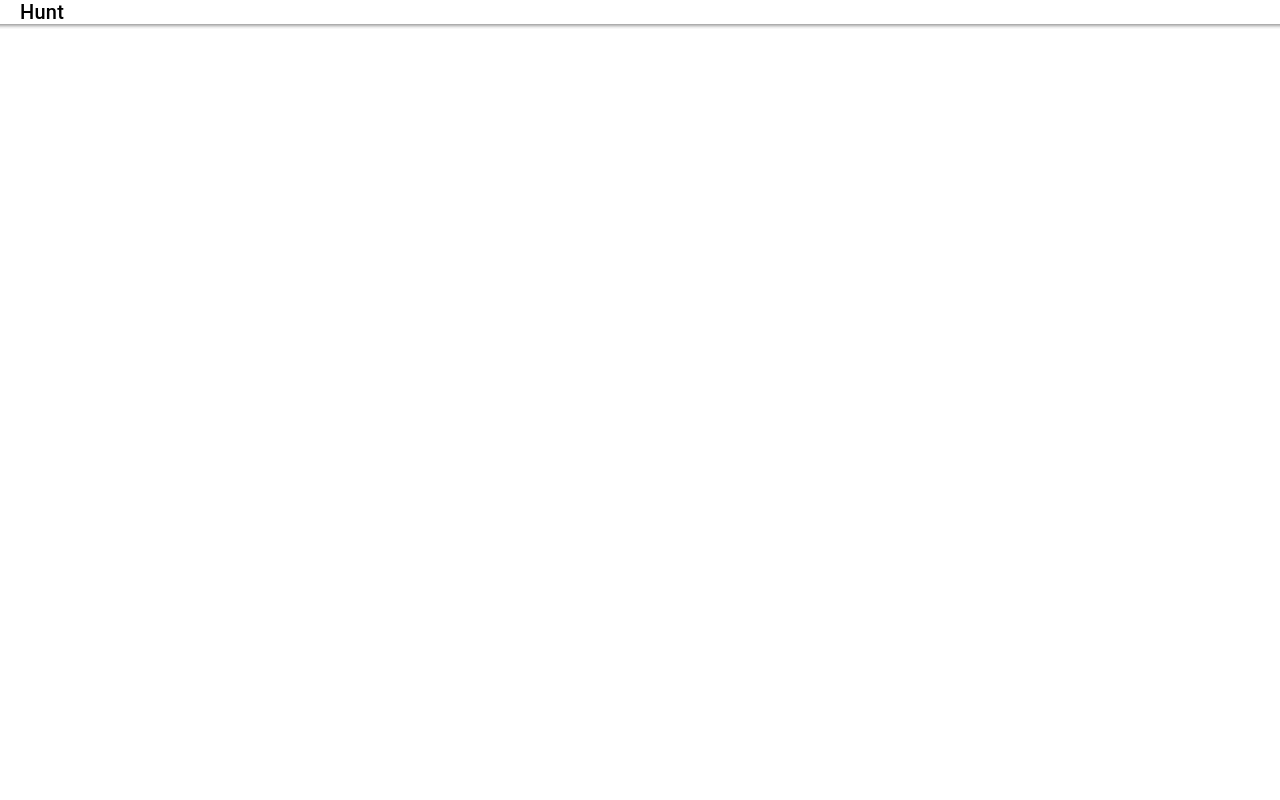
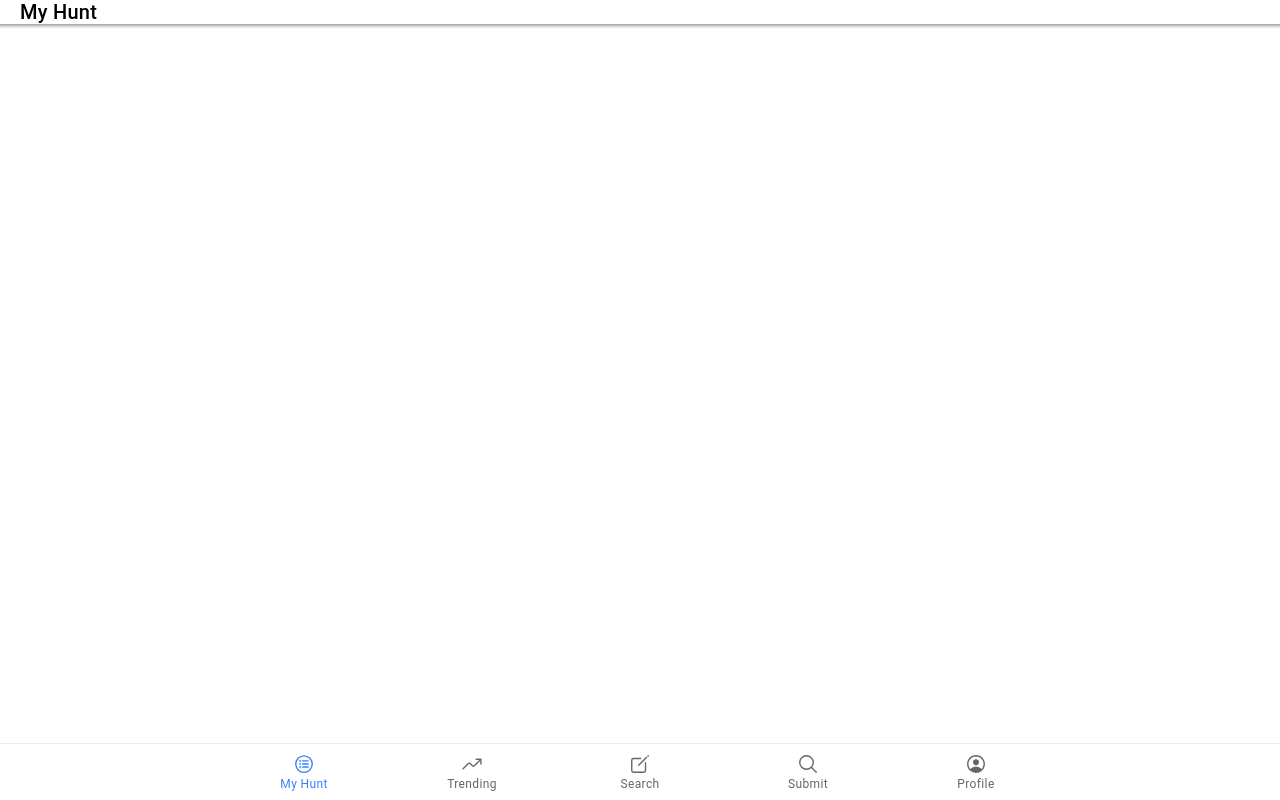
Before and after one commit to arturPabjanczyk/my-hunt, a React (Create React App) app: page /home in a window 1280 px wide. Built offline with nearby package versions, Linux system fonts and the light colour scheme.

Commit message:
Add tabs

```diff
--- a/src/App.js
+++ b/src/App.js
@@ -1,6 +1,6 @@
 import React from 'react';
 import {Redirect, Route} from 'react-router-dom';
-import {IonApp, IonRouterOutlet} from '@ionic/react';
+import {IonApp, IonIcon, IonLabel, IonRouterOutlet, IonTabBar, IonTabButton, IonTabs} from '@ionic/react';
 import {IonReactRouter} from '@ionic/react-router';
 import Home from './pages/Home';
 import Trending from './pages/Trending';
@@ -26,11 +26,13 @@ import '@ionic/react/css/display.css';
 
 /* Theme variables */
 import './theme/variables.css';
+import {createOutline, listCircleOutline, personCircleOutline, searchOutline, trendingUpOutline} from "ionicons/icons";
 
 const App = () => {
   return (
     <IonApp>
       <IonReactRouter>
+      <IonTabs>
         <IonRouterOutlet>
           <Route path="/" render={() => <Redirect to="/home"/>} exact={true}/>
           <Route path="/home" component={Home}/>
@@ -40,6 +42,29 @@ const App = () => {
           <Route path="/profile" component={Profile}/>
           <Route component={() => <Redirect to="/home"/>}/>
         </IonRouterOutlet>
+        <IonTabBar slot="bottom">
+          <IonTabButton tab="home" href="/home">
+            <IonIcon icon={listCircleOutline}/>
+            <IonLabel>My Hunt</IonLabel>
+          </IonTabButton>
+          <IonTabButton tab="trending" href="/trending">
+            <IonIcon icon={trendingUpOutline}/>
+            <IonLabel>Trending</IonLabel>
+          </IonTabButton>
+          <IonTabButton tab="search" href="/search">
+            <IonIcon icon={createOutline}/>
+            <IonLabel>Search</IonLabel>
+          </IonTabButton>
+          <IonTabButton tab="submit" href="/submit">
+            <IonIcon icon={searchOutline}/>
+            <IonLabel>Submit</IonLabel>
+          </IonTabButton>
+          <IonTabButton tab="profile" href="/profile">
+            <IonIcon icon={personCircleOutline}/>
+            <IonLabel>Profile</IonLabel>
+          </IonTabButton>
+        </IonTabBar>
+      </IonTabs>
       </IonReactRouter>
     </IonApp>
   );
--- a/src/pages/Home.js
+++ b/src/pages/Home.js
@@ -6,7 +6,7 @@ const Home = () => {
     <IonPage>
       <IonHeader>
         <IonHeader>
-          <IonTitle>Hunt</IonTitle>
+          <IonTitle>My Hunt</IonTitle>
         </IonHeader>
       </IonHeader>
     </IonPage>
```
